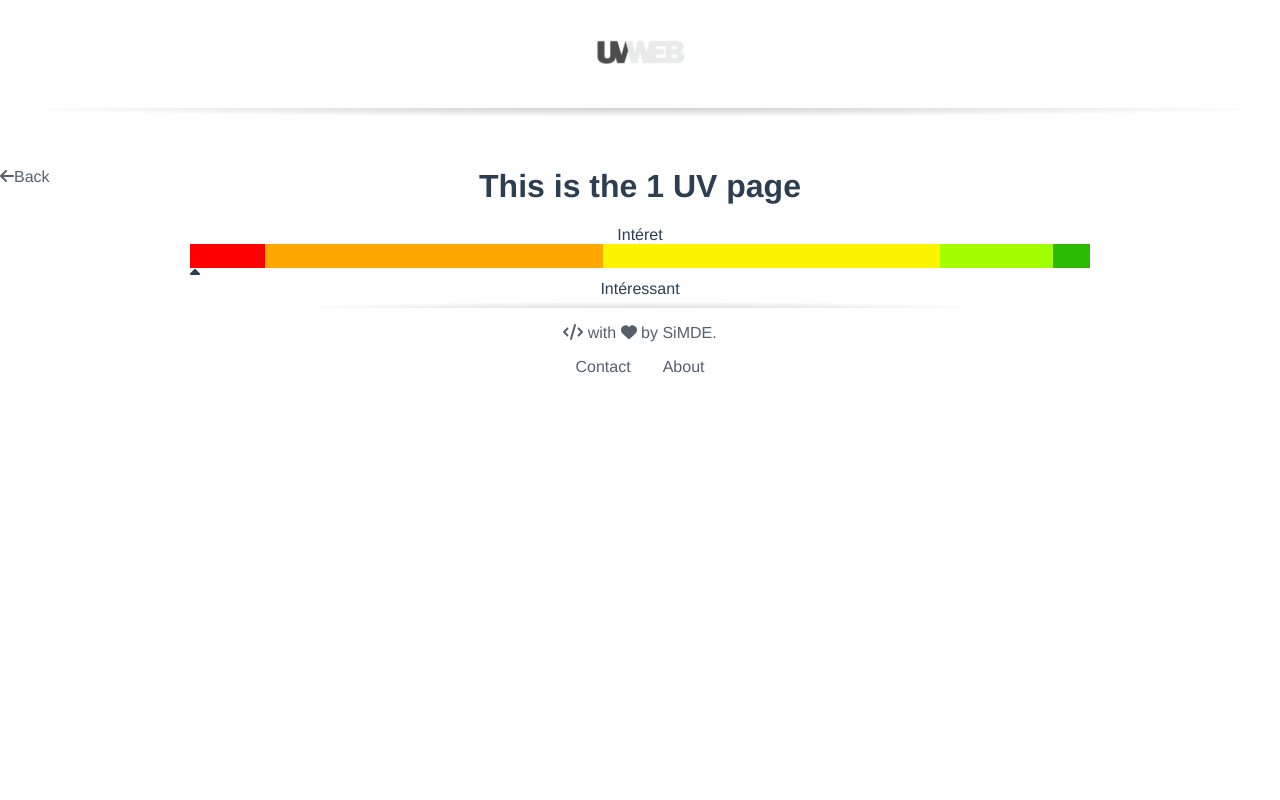
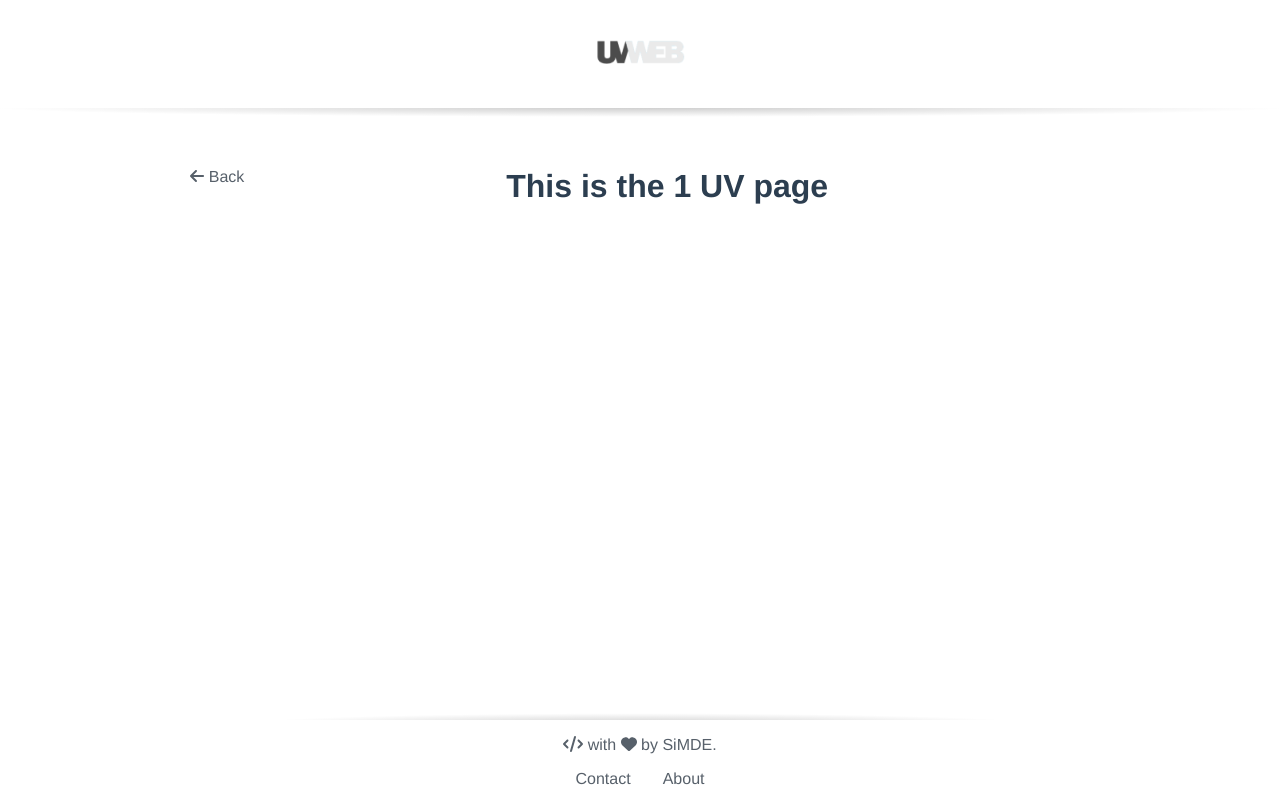
Before and after one commit to SiMDE-Projects/UVweb, a Vue app: page /uv/1 in a window 1280 px wide. Built offline with nearby package versions, Linux system fonts and the light colour scheme.

Commit message:
fix css layout

```diff
--- a/src/App.vue
+++ b/src/App.vue
@@ -1,8 +1,10 @@
 <template>
   <div class="wrapper">
     <TheHeader />
-    <TheBackHomeButton v-show="this.$route.name != 'home'" />
-    <router-view id="main" />
+    <main class="main">
+      <TheBackHomeButton v-show="this.$route.name != 'home'" />
+      <router-view class="router-view" />
+    </main>
   </div>
   <TheFooter />
 </template>
@@ -34,7 +36,7 @@ body {
 }
 
 .wrapper {
-  min-height: calc(100% - 85px);
+  min-height: calc(100% - 80px);
 }
 
 #app {
@@ -42,14 +44,17 @@ body {
   -webkit-font-smoothing: antialiased;
   -moz-osx-font-smoothing: grayscale;
   color: var(--text-color);
-  min-height: 100%;
+  height: 100%;
   overflow: hidden;
 }
 
-#main {
-  text-align: center;
+.main {
   max-width: 900px;
   margin: auto;
+}
+
+.router-view {
+  text-align: center;
 }
 
 nav {
--- a/src/components/TheBackHomeButton.vue
+++ b/src/components/TheBackHomeButton.vue
@@ -1,7 +1,7 @@
 <template>
   <router-link to="/">
     <font-awesome-icon icon="arrow-left" />
-    <span>Back</span>
+    <span class="button-label">Back</span>
   </router-link>
 </template>
 
@@ -21,4 +21,8 @@ a {
     color: rgb(132, 142, 153);
   }
 }
+
+.button-label {
+  margin-left: 0.3em;
+}
 </style>
--- a/src/components/TheFooter.vue
+++ b/src/components/TheFooter.vue
@@ -22,7 +22,6 @@ footer {
   text-align: center;
   position: relative;
   color: rgb(87, 96, 106);
-  height: 85px;
 
   &:before {
     content: "";
--- a/src/views/UvView.vue
+++ b/src/views/UvView.vue
@@ -1,10 +1,10 @@
 <template>
   <div class="uv">
     <h1>This is the {{ $route.params.name.toUpperCase() }} UV page</h1>
-    <div class="interest">
+    <!-- <div class="interest">
       <span>Intéret</span>
       <StackedBarChart :datas="barDatas" />
-    </div>
+    </div> -->
   </div>
 </template>
 
@@ -18,13 +18,13 @@ export default {
   },
   data() {
     return {
-      barDatas: [
-        { order: 0, value: "Nul", count: 2 },
-        { order: 1, value: "Peu intéressant", count: 9 },
-        { order: 2, value: "Intéressant", count: 9 },
-        { order: 3, value: "Trés intéressant", count: 3 },
-        { order: 4, value: "Passionnant", count: 1 },
-      ],
+      // barDatas: [
+      //   { order: 0, value: "Nul", count: 2 },
+      //   { order: 1, value: "Peu intéressant", count: 9 },
+      //   { order: 2, value: "Intéressant", count: 9 },
+      //   { order: 3, value: "Trés intéressant", count: 3 },
+      //   { order: 4, value: "Passionnant", count: 1 },
+      // ],
     };
   },
 };
```
